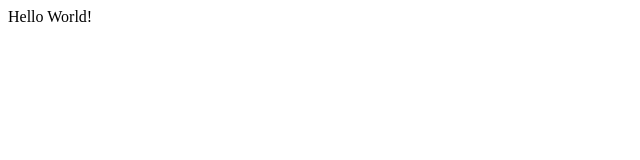
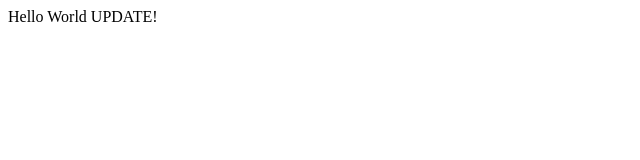
Before and after one commit to SamVerschueren/sam-workflow-playground, a website: page docs/test-a/index.html in a window 1280 px wide. Shown: the full height of the page, 0-640 px from the left. Drawn offline with Linux system fonts and the light colour scheme.

Commit message:
Update content

```diff
--- a/docs/test-a/index.html
+++ b/docs/test-a/index.html
@@ -6,6 +6,6 @@
     <title>Document</title>
 </head>
 <body>
-    Hello World!
+    Hello World UPDATE!
 </body>
 </html>
```
